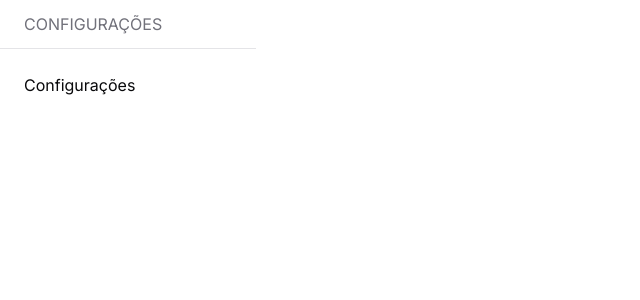
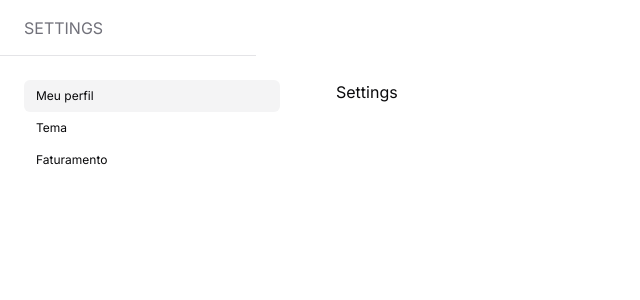
Before and after one commit to Matheus-Doerzbacher/micro-saas-todo-app, a Next.js app: page /app/settings in a window 1280 px wide. Shown: the top 300 px of the page, without its empty margins (0-640 px from the left). Built offline with nearby package versions, Linux system fonts and the light colour scheme; no server answers.

Commit message:
Criado um sidebar para a tela de configurações

```diff
--- a/src/app/app/_components/main-sidebar.tsx
+++ b/src/app/app/_components/main-sidebar.tsx
@@ -25,7 +25,11 @@ export function MainSidebar({ user }: MainSidebarProps) {
   const pathname = usePathname()
 
   const isActive = (path: string) => {
-    return pathname === path
+    if (path.includes('/settings')) {
+      return pathname.includes(path)
+    } else {
+      return pathname === path
+    }
   }
 
   if (!user) return
--- /dev/null
+++ b/src/app/app/settings/(home)/page.tsx
@@ -0,0 +1,3 @@
+export default function Page() {
+  return <h1>Settings</h1>
+}
--- /dev/null
+++ b/src/app/app/settings/_components/settings-sidebar.tsx
@@ -0,0 +1,43 @@
+'use client'
+
+import {
+  DashboardSidebarNav,
+  DashboardSidebarNavMain,
+  DashboardSidebarNavLink,
+} from '@/components/dashboard/dashboard-sidebar'
+import { usePathname } from 'next/navigation'
+
+export function SettingsSidebar() {
+  const pathname = usePathname()
+
+  const isActive = (path: string) => {
+    return pathname === path
+  }
+
+  return (
+    <aside>
+      <DashboardSidebarNav>
+        <DashboardSidebarNavMain>
+          <DashboardSidebarNavLink
+            href="/app/settings"
+            active={isActive('/app/settings')}
+          >
+            Meu perfil
+          </DashboardSidebarNavLink>
+          <DashboardSidebarNavLink
+            href="/app/settings/theme"
+            active={isActive('/app/settings/theme')}
+          >
+            Tema
+          </DashboardSidebarNavLink>
+          <DashboardSidebarNavLink
+            href="/app/settings/billing"
+            active={isActive('/app/settings/billing')}
+          >
+            Faturamento
+          </DashboardSidebarNavLink>
+        </DashboardSidebarNavMain>
+      </DashboardSidebarNav>
+    </aside>
+  )
+}
--- /dev/null
+++ b/src/app/app/settings/billing/page.tsx
@@ -0,0 +1,3 @@
+export default function Page() {
+  return <h1>Settings / Billing</h1>
+}
--- /dev/null
+++ b/src/app/app/settings/layout.tsx
@@ -0,0 +1,24 @@
+import {
+  DashboardPage,
+  DashboardPageHeader,
+  DashboardPageHeaderTitle,
+  DashboardPageMain,
+} from '@/components/dashboard/dashboard-page'
+import { PropsWithChildren } from 'react'
+import { SettingsSidebar } from './_components/settings-sidebar'
+
+export default function Layout({ children }: PropsWithChildren) {
+  return (
+    <DashboardPage>
+      <DashboardPageHeader>
+        <DashboardPageHeaderTitle>Settings</DashboardPageHeaderTitle>
+      </DashboardPageHeader>
+      <DashboardPageMain>
+        <div className=" grid grid-cols-[16rem_1fr] gap-14">
+          <SettingsSidebar />
+          <div>{children}</div>
+        </div>
+      </DashboardPageMain>
+    </DashboardPage>
+  )
+}
--- a/src/app/app/settings/page.tsx
+++ /dev/null
@@ -1,19 +0,0 @@
-import {
-  DashboardPage,
-  DashboardPageHeader,
-  DashboardPageHeaderTitle,
-  DashboardPageMain,
-} from '@/components/dashboard/dashboard-page'
-
-export default function Page() {
-  return (
-    <DashboardPage>
-      <DashboardPageHeader>
-        <DashboardPageHeaderTitle>Configurações</DashboardPageHeaderTitle>
-      </DashboardPageHeader>
-      <DashboardPageMain>
-        <h1>Configurações</h1>
-      </DashboardPageMain>
-    </DashboardPage>
-  )
-}
--- /dev/null
+++ b/src/app/app/settings/theme/page.tsx
@@ -0,0 +1,3 @@
+export default function Page() {
+  return <h1>Settings / Theme</h1>
+}
--- a/src/components/dashboard/dashboard-page.tsx
+++ b/src/components/dashboard/dashboard-page.tsx
@@ -20,7 +20,7 @@ export function DashboardPageHeader({
   return (
     <header
       className={cn([
-        'px-6 py-3 border-b border-border flex items-center justify-between',
+        'px-6 py-3 border-b border-border flex items-center justify-between h-14',
         className,
       ])}
     >
--- a/src/components/dashboard/dashboard-sidebar.tsx
+++ b/src/components/dashboard/dashboard-sidebar.tsx
@@ -27,7 +27,12 @@ export function DashboardSidebarHeader({
   children,
 }: DashboardSidebarGenericProps) {
   return (
-    <header className={cn(['px-6 py-3 border-b border-border', className])}>
+    <header
+      className={cn([
+        'px-6 py-3 border-b border-border h-14 flex items-center',
+        className,
+      ])}
+    >
       {children}
     </header>
   )
```
Also changed, not shown: src/app/app/settings/(home)/_components/form.tsx (added).
